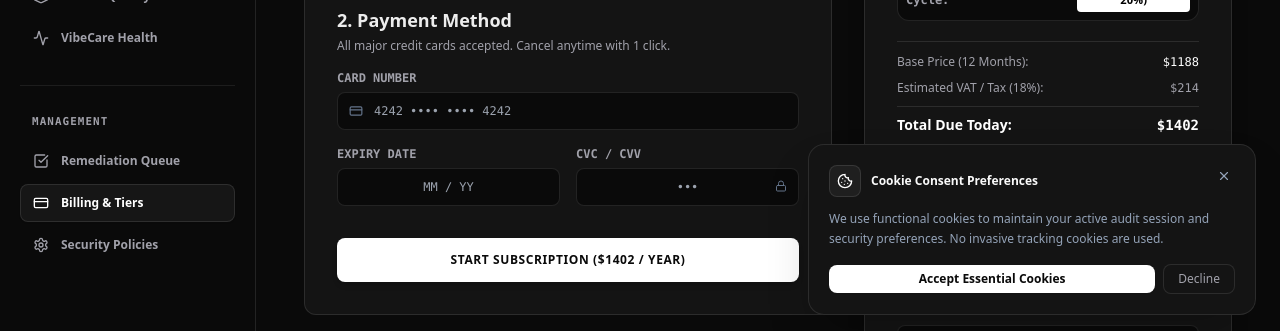
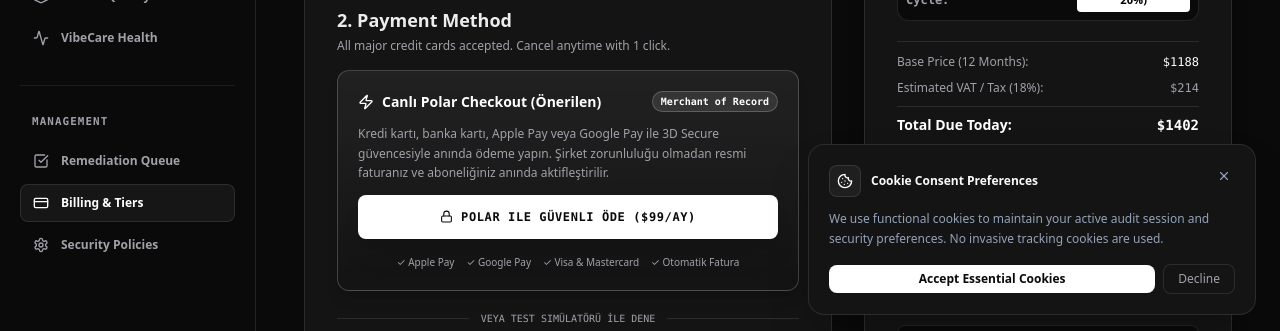
Before and after one commit to BedirhanElibol/shipguard-saas, a Next.js app: page /checkout in a window 1280 px wide. Shown: the part 469-800 px from the top of the page. Built offline with nearby package versions, Linux system fonts and the light colour scheme; no server answers; a web font is replaced by a local one.

Commit message:
feat(payments): integrate live Polar.sh subscription checkout links for Pro and Enterprise

```diff
--- a/components/checkout/CheckoutView.tsx
+++ b/components/checkout/CheckoutView.tsx
@@ -5,7 +5,7 @@
 import { useRouter } from 'next/navigation';
 import { SHIPGUARD_PRICING_PLANS, PricingPlanItem } from '@/data/pricing-plans';
 import { generateLicenseKey } from '@/lib/stripe-checkout';
-import { ShieldCheck, CreditCard, Lock, CheckCircle2, ArrowLeft, Star, Building2, Mail, User, Copy } from 'lucide-react';
+import { ShieldCheck, CreditCard, Lock, CheckCircle2, ArrowLeft, Star, Building2, Mail, User, Copy, Zap } from 'lucide-react';
 
 interface CheckoutViewProps {
   initialPlanId?: string;
@@ -212,6 +212,43 @@
                     All major credit cards accepted. Cancel anytime with 1 click.
                   </p>
 
+                  {/* Polar Live Checkout Card */}
+                  <div className="p-5 mb-5 rounded-xl bg-gradient-to-b from-white/[0.06] to-transparent border border-white/20 flex flex-col gap-3 shadow-lg">
+                    <div className="flex items-center justify-between">
+                      <div className="flex items-center gap-2">
+                        <Zap size={16} className="text-white" />
+                        <span className="text-sm font-extrabold text-white">Canlı Polar Checkout (Önerilen)</span>
+                      </div>
+                      <span className="px-2 py-0.5 rounded-full text-[10px] font-mono font-bold bg-white/10 text-white border border-white/20">
+                        Merchant of Record
+                      </span>
+                    </div>
+                    <p className="text-xs text-[#A1A1AA] leading-relaxed">
+                      Kredi kartı, banka kartı, Apple Pay veya Google Pay ile 3D Secure güvencesiyle anında ödeme yapın. Şirket zorunluluğu olmadan resmi faturanız ve aboneliğiniz anında aktifleştirilir.
+                    </p>
+                    <a
+                      href={selectedPlan.polarCheckoutUrl || 'https://buy.polar.sh/polar_cl_rxs3MC7Hq08OwYgoaJQatH93arqZfotoGUS0N15NqbC'}
+                      target="_blank"
+                      rel="noopener noreferrer"
+                      className="btn btn-primary py-3.5 px-4 text-xs font-extrabold uppercase tracking-wider w-full rounded-xl flex items-center justify-center gap-2 bg-white text-black hover:bg-neutral-200 transition-all shadow-xl font-mono text-center cursor-pointer"
+                    >
+                      <Lock size={13} />
+                      <span>Polar ile Güvenli Öde (${pricePerMonth}/ay)</span>
+                    </a>
+                    <div className="flex items-center justify-center gap-3 text-[10px] text-[#A1A1AA] pt-1">
+                      <span>✓ Apple Pay</span>
+                      <span>✓ Google Pay</span>
+                      <span>✓ Visa &amp; Mastercard</span>
+                      <span>✓ Otomatik Fatura</span>
+                    </div>
+                  </div>
+
+                  <div className="flex items-center gap-3 my-4">
+                    <div className="h-px bg-white/10 flex-1" />
+                    <span className="text-[10px] uppercase font-mono text-[#A1A1AA]">veya Test Simülatörü İle Dene</span>
+                    <div className="h-px bg-white/10 flex-1" />
+                  </div>
+
                   <div className="flex flex-col gap-4">
                     <div>
                       <label htmlFor="card-number-input" className="block text-xs font-bold text-[#A1A1AA] mb-1.5 uppercase font-mono">
--- a/components/checkout/StripeCheckoutModal.tsx
+++ b/components/checkout/StripeCheckoutModal.tsx
@@ -185,8 +185,48 @@
                 </div>
               </div>
 
+              {/* Polar Live Checkout Direct Action */}
+              <div className="p-4 rounded-xl bg-gradient-to-b from-white/[0.08] to-white/[0.02] border border-white/20 flex flex-col gap-2.5 shadow-lg">
+                <div className="flex items-center justify-between">
+                  <span className="text-xs font-mono font-bold text-white uppercase flex items-center gap-1.5">
+                    <Zap size={14} className="text-white" />
+                    <span>Canlı Polar Checkout ({selectedPlan} Plan)</span>
+                  </span>
+                  <span className="text-[10px] font-mono px-2 py-0.5 rounded-full bg-emerald-500/10 border border-emerald-500/30 text-emerald-400 font-bold">
+                    Merchant of Record
+                  </span>
+                </div>
+                <p className="text-[11px] text-[#A1A1AA] leading-relaxed">
+                  Apple Pay, Google Pay ve tüm kartlar desteklenir. Polar Merchant of Record güvencesiyle anında faturalandırma ve tam erişim.
+                </p>
+                <a
+                  href={
+                    selectedPlan === 'Enterprise'
+                      ? 'https://buy.polar.sh/polar_cl_M0yZJgYVCucd7U5gDz4oFTND6hdqvYPo65HJQ2334od'
+                      : 'https://buy.polar.sh/polar_cl_rxs3MC7Hq08OwYgoaJQatH93arqZfotoGUS0N15NqbC'
+                  }
+                  target="_blank"
+                  rel="noopener noreferrer"
+                  className="btn btn-primary py-3 px-4 text-xs font-extrabold uppercase tracking-wider w-full rounded-xl flex items-center justify-center gap-2 bg-white text-black hover:bg-neutral-200 transition-all shadow-md font-mono text-center cursor-pointer"
+                >
+                  <Lock size={13} />
+                  <span>Polar ile Güvenli Öde ({currentPrice}/ay)</span>
+                </a>
+                <div className="flex items-center justify-center gap-2 text-[10px] text-[#A1A1AA]">
+                  <span>✓ Apple Pay</span>
+                  <span>✓ Google Pay</span>
+                  <span>✓ Kredi / Banka Kartı</span>
+                </div>
+              </div>
+
+              <div className="flex items-center gap-3 my-1">
+                <div className="h-px bg-white/10 flex-1" />
+                <span className="text-[10px] uppercase font-mono text-[#A1A1AA]">veya Test Simülatörü</span>
+                <div className="h-px bg-white/10 flex-1" />
+              </div>
+
               {/* Stripe Payment Form */}
-              <form onSubmit={handlePay} className="flex flex-col gap-3 pt-2 border-t border-white/10">
+              <form onSubmit={handlePay} className="flex flex-col gap-3 pt-1">
                 <div className="flex flex-col gap-1">
                   <label className="text-[0.68rem] text-[#A1A1AA] font-mono font-bold uppercase">Cardholder Name</label>
                   <input
--- a/components/ui/UpgradePaywallModal.tsx
+++ b/components/ui/UpgradePaywallModal.tsx
@@ -83,16 +83,26 @@
                 </ul>
               </div>
 
+              <div className="flex flex-col gap-2">
+                <a
+                  href="https://buy.polar.sh/polar_cl_rxs3MC7Hq08OwYgoaJQatH93arqZfotoGUS0N15NqbC"
+                  target="_blank"
+                  rel="noopener noreferrer"
+                  className="btn btn-primary w-full py-2.5 text-xs uppercase tracking-wider font-extrabold rounded-lg flex items-center justify-center gap-1.5 bg-white text-black hover:bg-neutral-200 transition-all shadow-sm font-mono cursor-pointer text-center"
+                >
+                  <span>Pay with Polar ($129/mo)</span>
+                  <Zap size={13} />
+                </a>
                 <button
                   onClick={() => {
                     onClose();
-                  router.push('/checkout?plan=shipguard-pro&billing=annual');
+                    router.push('/checkout?plan=shipguard-core&billing=annual');
                   }}
-                className="btn btn-primary w-full py-2.5 text-xs uppercase tracking-wider font-extrabold rounded-lg flex items-center justify-center gap-1.5 bg-white text-black hover:bg-neutral-200 transition-all shadow-sm"
+                  className="text-[10px] text-[#A1A1AA] hover:text-white text-center py-1 transition-colors"
                 >
-                <span>Upgrade to Pro</span>
-                <Zap size={13} />
+                  View Checkout &amp; Invoicing &rarr;
                 </button>
+              </div>
             </div>
 
             {/* Enterprise Plan Card */}
@@ -100,7 +110,7 @@
               <div>
                 <div className="flex items-center justify-between">
                   <span className="text-xs font-mono font-extrabold uppercase text-[#EDEDED]">Enterprise</span>
-                  <span className="text-xs font-mono font-bold text-white">$199/mo</span>
+                  <span className="text-xs font-mono font-bold text-white">$249/mo</span>
                 </div>
                 <ul className="mt-3 space-y-2 text-[0.75rem] text-[#A1A1AA]">
                   <li className="flex items-center gap-2">
@@ -118,16 +128,26 @@
                 </ul>
               </div>
 
+              <div className="flex flex-col gap-2">
+                <a
+                  href="https://buy.polar.sh/polar_cl_M0yZJgYVCucd7U5gDz4oFTND6hdqvYPo65HJQ2334od"
+                  target="_blank"
+                  rel="noopener noreferrer"
+                  className="btn btn-secondary w-full py-2.5 text-xs uppercase tracking-wider font-extrabold rounded-lg flex items-center justify-center gap-1.5 border border-white/20 text-[#EDEDED] hover:bg-white/5 transition-all shadow-sm font-mono cursor-pointer text-center"
+                >
+                  <span>Pay with Polar ($249/mo)</span>
+                  <ShieldCheck size={13} />
+                </a>
                 <button
                   onClick={() => {
                     onClose();
-                  router.push('/checkout?plan=shipguard-enterprise&billing=annual');
+                    router.push('/checkout?plan=vibecare&billing=annual');
                   }}
-                className="btn btn-secondary w-full py-2 text-xs font-mono uppercase tracking-wider font-extrabold rounded-lg flex items-center justify-center gap-1.5"
+                  className="text-[10px] text-[#A1A1AA] hover:text-white text-center py-1 transition-colors"
                 >
-                <span>Contact Enterprise</span>
-                <ShieldCheck size={13} />
+                  View Checkout &amp; Invoicing &rarr;
                 </button>
+              </div>
             </div>
           </div>
 
--- a/data/pricing-plans.ts
+++ b/data/pricing-plans.ts
@@ -10,6 +10,7 @@
   features: z.array(z.string()),
   isPopular: z.boolean().optional(),
   buttonText: z.string(),
+  polarCheckoutUrl: z.string().optional(),
 });
 
 export type PricingPlanItem = z.infer<typeof PricingPlanSchema>;
@@ -28,6 +29,7 @@
       'Up to 5 connected AI applications',
     ],
     buttonText: 'Select VibePolish',
+    polarCheckoutUrl: 'https://buy.polar.sh/polar_cl_rxs3MC7Hq08OwYgoaJQatH93arqZfotoGUS0N15NqbC',
   },
   {
     id: 'shipguard-core',
@@ -44,6 +46,7 @@
       'Priority 24/7 SLA Guarantee',
     ],
     buttonText: 'Select ShipGuard Core',
+    polarCheckoutUrl: 'https://buy.polar.sh/polar_cl_rxs3MC7Hq08OwYgoaJQatH93arqZfotoGUS0N15NqbC',
   },
   {
     id: 'vibecare',
@@ -59,5 +62,6 @@
       'Dedicated Security Architect Consultation',
     ],
     buttonText: 'Select VibeCare Suite',
+    polarCheckoutUrl: 'https://buy.polar.sh/polar_cl_M0yZJgYVCucd7U5gDz4oFTND6hdqvYPo65HJQ2334od',
   },
 ];
```
Lines whose indentation alone changed are shown as unchanged.
